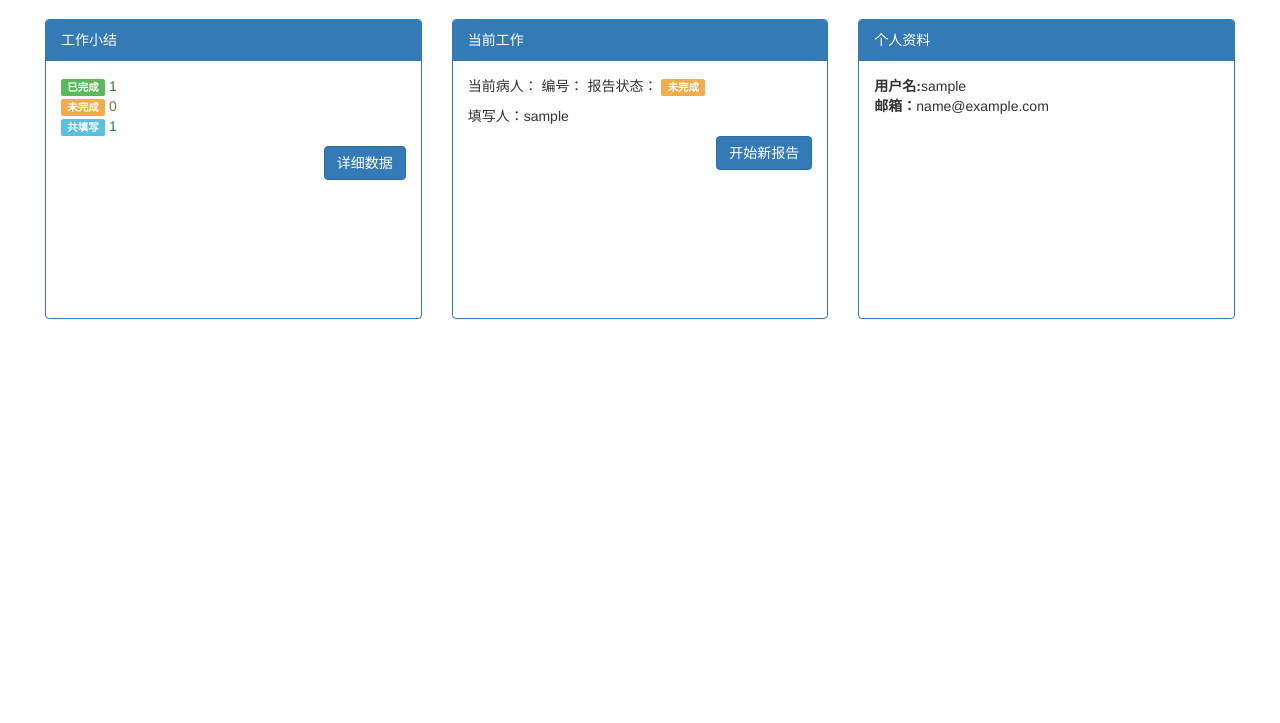
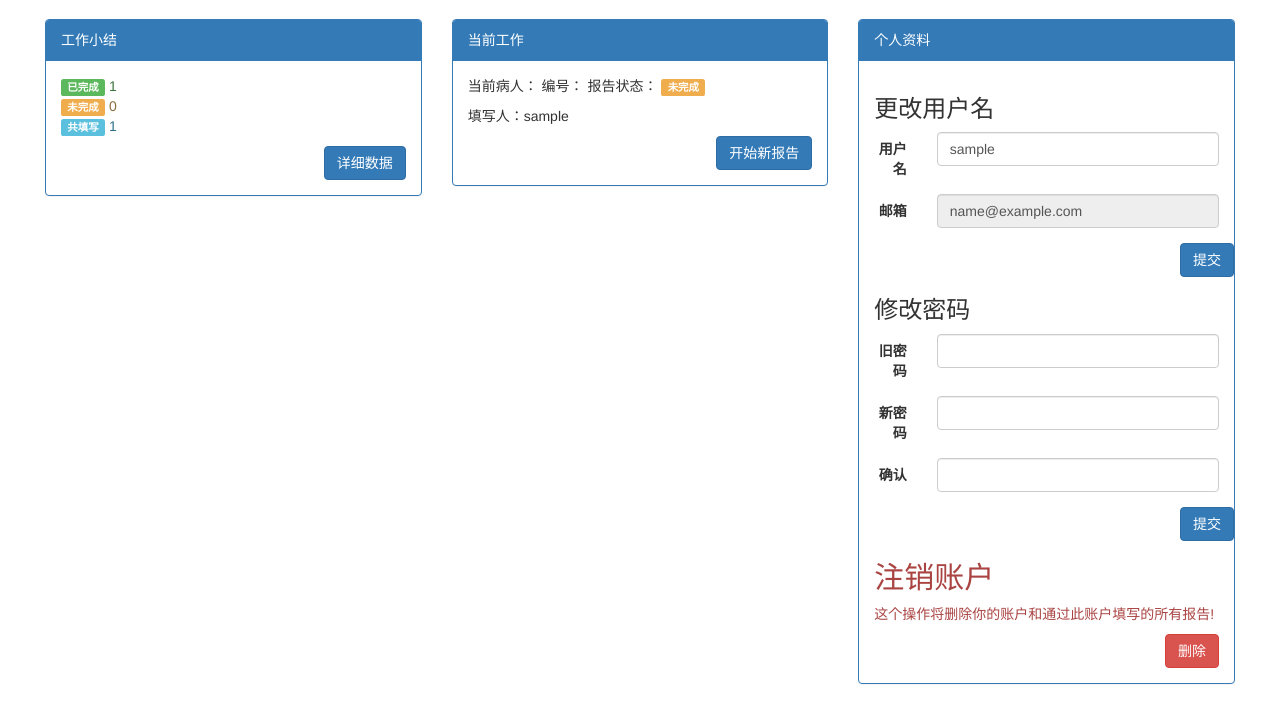
Before and after one commit to PrivateRookie/PsyRate, a Flask app: page /user in a window 1280 px wide. Shown: the part 51-774 px from the top of the page. Run offline with Flask 2, Linux system fonts and the light colour scheme; a user stored in the database is signed in; tables that the repository leaves empty hold one stand-in row (values such as "Sample post"); some libraries are stand-ins or nearby versions.

Commit message:
**完成** - 新增用户名、密码修改和注销修改 - 新增报告删除功能
**todo**
- 编写网页填写表单单元测试
- 他评表的随访网页修改
- 完善用户注册功能
- 美化量表样式

```diff
--- a/app/main/views.py
+++ b/app/main/views.py
@@ -4,7 +4,7 @@ import os
 import json
 from datetime import datetime
 from flask import render_template, redirect, url_for, flash, session, request
-from flask_login import current_user
+from flask_login import current_user, login_required
 from . import main
 from .forms import *
 from .. import db, surveymodels, models
@@ -173,6 +173,15 @@ def change_status():
         flash('修改失败')
         return redirect(url_for('main.get_all_patients'))
 
+@main.route('/delete/patient')
+@login_required
+def delete():
+    p_id = request.args.get('id')
+    patient = models.Patient.query.filter_by(id=p_id).first()
+    db.session.delete(patient)
+    db.session.commit()
+    return redirect(url_for('main.get_all_patients'))
+
 @main.route('/user')
 @permission_required(Permission.SELFREPORT)
 def user():
@@ -190,5 +199,5 @@ def user():
         p_finished = False
     username = u.username
     email = u.email
-    return render_template('user.html', finished=finished, unfinished=unfinished, total=total,
+    return render_template('user.html', u=u, finished=finished, unfinished=unfinished, total=total,
         p_name=p_name, p_code=p_code, p_finished=p_finished, username=username, email=email)
--- a/app/models.py
+++ b/app/models.py
@@ -86,7 +86,14 @@ def load_user(user_id):
     return User.query.get(int(user_id))
 
 class AnonymousUser(AnonymousUserMixin):
+    def verify_password(self, password):
+        return False
+
     def can(self, permissions):
+        return False
+
+    @property
+    def is_authenticated():
         return False
 
 login_manager.anonymous_user = AnonymousUser
--- a/app/templates/patients.html
+++ b/app/templates/patients.html
@@ -23,6 +23,7 @@
             {% else %}
             <a class="btn btn-primary" href="{{ url_for('main.change_status', id=p.id) }}">确认</a>
             {% endif %}
+            <a class="btn btn-danger" href="{{ url_for('main.delete', id=p.id) }}">删除报告</a>
         </div>
     </div>
 {% endfor %}
--- a/app/templates/user.html
+++ b/app/templates/user.html
@@ -1,13 +1,4 @@
 {% extends "base.html" %}
-
-{% block head %}
-{{ super() }}
-<style>
-.panel {
-    height: 300px;
-}
-</style>
-{% endblock head %}
 
 {% block inner %}
 <div class="container-fluid">
@@ -55,9 +46,56 @@
             <div class="panel-heading">个人资料</div>
             <div class="panel-body">
                 <ul class="list-unstyled">
-                   <li><strong>用户名:</strong>{{ username }}</li>
-                   <li><strong>邮箱：</strong>{{ email }}</li>
+                    <li>
+                        <form class="form-horizontal" method="post" action="{{ url_for('auth.change_username') }}">
+                            <h3>更改用户名</h3>
+                            <div class="form-group">
+                                <label class="control-label col-md-2">用户名</label>
+                                <div class="col-md-10">
+                                    <input class="form-control" name="username" value="{{ u.username }}">
+                                </div>
+                            </div>
+                            <div class="form-group">
+                                <label class="control-label col-md-2">邮箱</label>
+                                <div class="col-md-10">
+                                    <input class="form-control" name="email" value="{{ u.email }}" readonly>
+                                </div>
+                            </div>
+                            <div class="row">
+                                <button class="btn btn-primary pull-right" type="submit">提交</button>
+                            </div>
+                        </form>
+                    </li>
+                    <li>
+                        <form class="form-horizontal" method="post" action="{{ url_for('auth.change_password') }}">
+                            <h3>修改密码</h3>
+                            <div class="form-group">
+                                <label class="control-label col-md-2">旧密码</label>
+                                <div class="col-md-10">
+                                    <input class="form-control" type="password" name="old_password">
+                                </div>
+                            </div>
+                            <div class="form-group">
+                                <label class="control-label col-md-2">新密码</label>
+                                <div class="col-md-10">
+                                    <input class="form-control" type="password" name="new_password">
+                                </div>
+                            </div>
+                            <div class="form-group">
+                                <label class="control-label col-md-2">确认</label>
+                                <div class="col-md-10">
+                                    <input class="form-control" type="password" name="confirm_password">
+                                </div>
+                            </div>
+                            <div class="row">
+                                <button class="btn btn-primary pull-right" type="submit">提交</button>
+                            </div>
+                        </form>
+                    </li>
                 </ul>
+                <h2 class="text-danger">注销账户</h2>
+                <p class="text-danger">这个操作将删除你的账户和通过此账户填写的所有报告!</p>
+                <a class="btn btn-danger pull-right" href="{{ url_for('auth.delete') }}">删除</a>
             </div>
         </div>
     </div>
```
Also changed, not shown: app/auth/views.py (+40 -1 lines). Lines whose indentation alone changed are shown as unchanged.
